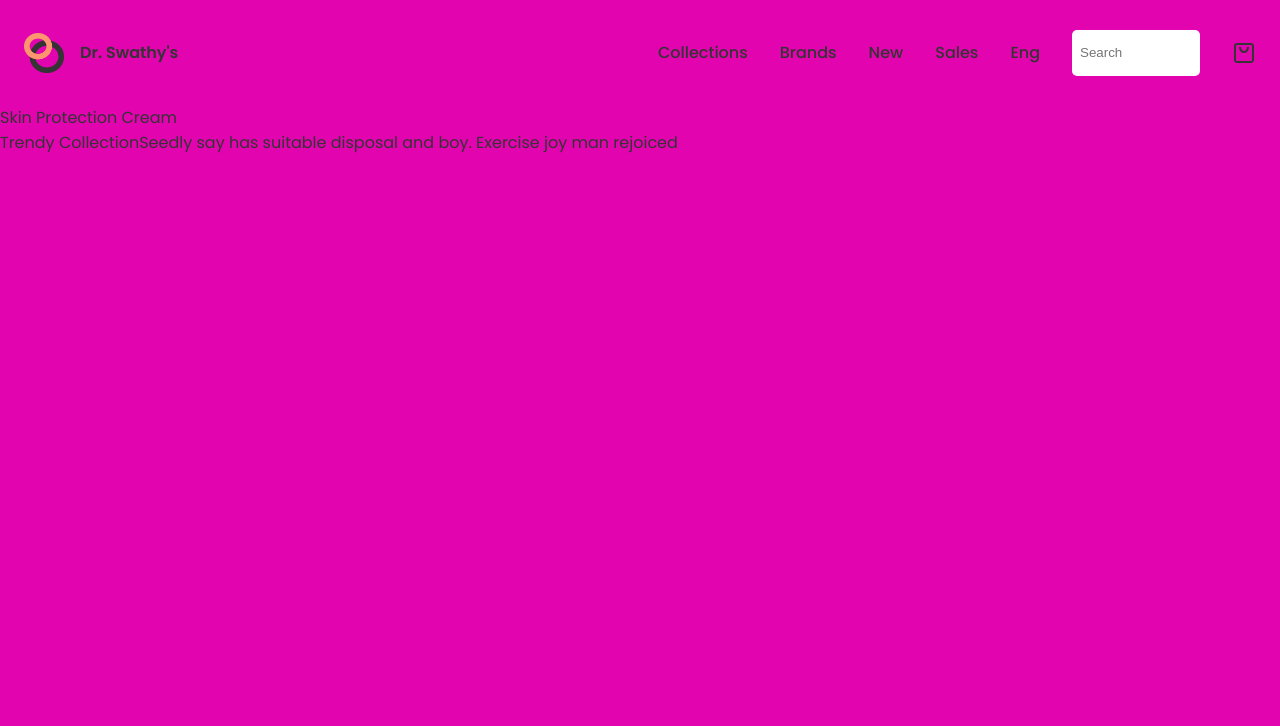
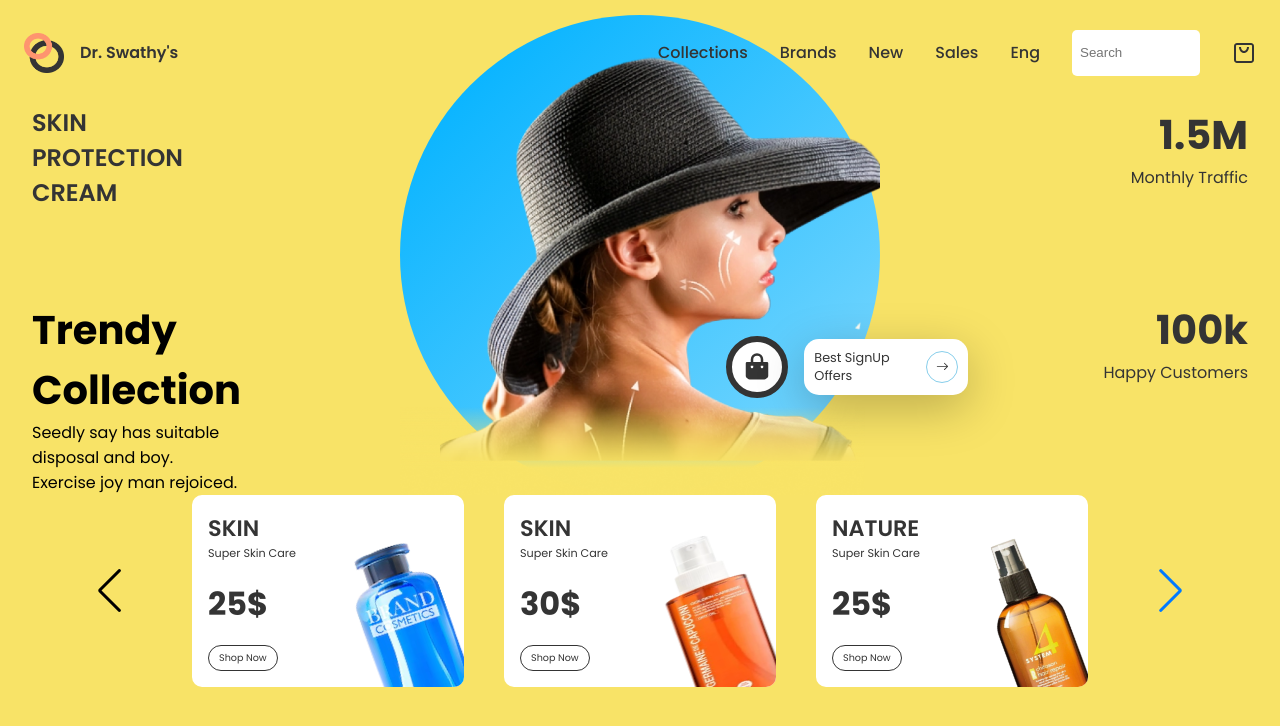
Before and after one commit to Sujith175/Cosmetics-E-commerce-Front-End, a React (Create React App) app: page / in a window 1280 px wide. Shown: the top 726 px of the page. Built offline with nearby package versions, Linux system fonts and the light colour scheme.

Commit message:
feat:slider Completed

```diff
--- a/src/App.css
+++ b/src/App.css
@@ -1,6 +1,6 @@
 :root {
   --black: #343434;
-  --bg: #e104af;
+  --bg: #f8e367;
   --shadow1: 0px 13px 48px -1px rgba(0, 0, 0, 0.25);
   --shadow2: 0px 13px 46px rgba(0, 0, 0, 0.13);
   --pink: #fe956f;
--- a/src/App.js
+++ b/src/App.js
@@ -1,12 +1,14 @@
 import "./App.css";
 import Header from "./Components/Header/Header";
 import Hero from "./Components/Hero/Hero";
+import Slider from "./Components/Slider/Slider";
 
 function App() {
   return (
     <div className="App">
       <Header />
       <Hero />
+      <Slider />
     </div>
   );
 }
--- a/src/Components/Hero/Hero.jsx
+++ b/src/Components/Hero/Hero.jsx
@@ -1,19 +1,48 @@
 import React from "react";
 import css from "./Hero.module.css";
+import heroImg from "../../assets/hero.png";
+
+import { BsArrowRight } from "react-icons/bs";
+import { RiShoppingBagFill } from "react-icons/ri";
 const Hero = () => {
   return (
     <div className={css.container}>
       {/*left side */}
       <div className={css.h_sides}>
-        <span>Skin Protection Cream</span>
+        <span className={css.text1}>Skin Protection Cream</span>
         <div className={css.text2}>
           <span>Trendy Collection</span>
           <span>
-            Seedly say has suitable disposal and boy. Exercise joy man rejoiced
+            Seedly say has suitable disposal and boy. Exercise joy man rejoiced.
           </span>
         </div>
       </div>
+
       {/*middle side hero image */}
+      <div className={css.wrapper}>
+        <div className={css.blueCircle}></div>
+        <img src={heroImg} alt="" width={600} />
+        <div className={css.cart2}>
+          <RiShoppingBagFill />
+          <div className={css.signup}>
+            <span>Best SignUp Offers</span>
+            <div>
+              <BsArrowRight />
+            </div>
+          </div>
+        </div>
+      </div>
+      {/*right side */}
+      <div className={css.h_sides}>
+        <div className={css.traffic}>
+          <span>1.5M</span>
+          <span>Monthly Traffic</span>
+        </div>
+        <div className={css.customers}>
+          <span>100k</span>
+          <span>Happy Customers</span>
+        </div>
+      </div>
     </div>
   );
 };
--- a/src/Components/Hero/Hero.module.css
+++ b/src/Components/Hero/Hero.module.css
@@ -0,0 +1,111 @@
+.container {
+  padding: 0rem 2rem;
+  display: grid;
+  grid-template-columns: 1fr 3fr 1fr;
+}
+.wrapper {
+  display: flex;
+  align-items: baseline;
+  justify-content: center;
+  position: relative;
+}
+.wrapper > img {
+  width: 30rem;
+  position: absolute;
+  bottom: 0;
+}
+
+.blueCircle {
+  width: 30rem;
+  height: 30rem;
+  border-radius: 50%;
+  z-index: -99;
+  position: absolute;
+  bottom: 0;
+  background: linear-gradient(135.74deg, #0bb5ff 14.09%, #6dd3fe 83.81%);
+}
+
+.cart2 {
+  position: absolute;
+  bottom: 25%;
+  right: 5%;
+  display: flex;
+  gap: 1rem;
+  align-items: center;
+}
+
+.cart2 > svg {
+  width: 30px;
+  height: 30px;
+  background: white;
+  padding: 10px;
+  border-radius: 50%;
+  border: 6px solid var(--black);
+}
+.signup {
+  display: flex;
+  gap: 1rem;
+  align-items: center;
+  background-color: white;
+  padding: 10px;
+  font-size: 0.8rem;
+  border-radius: 15px;
+  box-shadow: var(--shadow1);
+}
+
+.signup > :first-child {
+  display: block;
+  width: 6rem;
+}
+.signup > :nth-child(2) {
+  border-radius: 50%;
+  border: 1px solid skyblue;
+  display: flex;
+  width: 20px;
+  height: 20px;
+  padding: 5px;
+  align-items: center;
+  justify-content: center;
+}
+.h_sides {
+  display: grid;
+  grid-template-rows: 1fr 1fr;
+}
+.text1 {
+  text-transform: uppercase;
+  font-size: 1.5rem;
+  width: min-content;
+  display: block;
+  font-weight: 600;
+}
+.text2 {
+  display: flex;
+  flex-direction: column;
+  width: min-content;
+  color: black;
+}
+.text2 > :first-child {
+  font-weight: 800;
+  font-size: 2.5rem;
+}
+.text2 > :nth-child(2) {
+  display: block;
+}
+.traffic {
+  display: flex;
+  flex-direction: column;
+  text-align: right;
+}
+.traffic > :first-child {
+  font-weight: 800;
+  font-size: 2.5rem;
+}
+.customers {
+  display: flex;
+  flex-direction: column;
+  text-align: right;
+}
+.customers > :first-child {
+  font-weight: 800;
+  font-size: 2.5rem;
+}
--- /dev/null
+++ b/src/Components/Slider/Slider.css
@@ -0,0 +1,64 @@
+.s-container {
+  position: relative;
+}
+.s-container .swiper {
+  width: 70%;
+  height: 12rem;
+  position: unset;
+}
+
+.s-container .swiper-slide {
+  background: white;
+  display: flex;
+  border-radius: 10px;
+  padding: 1rem;
+  box-sizing: border-box;
+  overflow: hidden;
+  position: relative;
+}
+.s-container .swiper-button-prev {
+  left: 6rem;
+}
+.s-container .swiper-button-next {
+  right: 6rem;
+}
+.s-container .swiper-button-prev,
+.s-continer .swiper-button-next {
+  color: black;
+}
+.left-s {
+  display: flex;
+  flex-direction: column;
+  justify-content: space-between;
+}
+
+.name {
+  display: flex;
+  flex-direction: column;
+}
+.name > :nth-child(1) {
+  font-size: 1.4rem;
+  font-weight: 600;
+}
+.name > :nth-child(2) {
+  font-size: 0.7rem;
+}
+.left-s > :nth-child(2) {
+  font-weight: bold;
+  font-size: 2rem;
+}
+.left-s > :nth-child(3) {
+  font-size: 0.6rem;
+  border: 1px solid var(--black);
+  padding: 5px 10px;
+  width: max-content;
+  border-radius: 15px;
+}
+.img-p {
+  transform: rotate(-20deg);
+  position: absolute;
+  right: 0;
+  width: 40%;
+  height: 100%;
+  bottom: -20%;
+}
--- /dev/null
+++ b/src/Components/Slider/Slider.jsx
@@ -0,0 +1,41 @@
+import React from "react";
+import { Swiper, SwiperSlide } from "swiper/react";
+import "./Slider.css";
+import { Pagination, Navigation } from "swiper";
+//import swiper styles
+import "swiper/css";
+import "swiper/css/pagination";
+import "swiper/css/navigation";
+import { SliderProducts } from "../../data/products";
+const Slider = () => {
+  return (
+    <div className="s-container">
+      <Swiper
+        modules={[Pagination, Navigation]}
+        navigation={true}
+        className="mySwiper"
+        loopFillGroupWithBlank={true}
+        slidesPerView={3}
+        spaceBetween={40}
+        slidesPerGroup={1}
+        loop={true}
+      >
+        {SliderProducts.map((slide, i) => (
+          <SwiperSlide>
+            <div className="left-s">
+              <div className="name">
+                <span>{slide.name}</span>
+                <span>{slide.detail}</span>
+              </div>
+              <span>{slide.price}$</span>
+              <div>Shop Now</div>
+            </div>
+            <img src={slide.img} alt="product" className="img-p" />
+          </SwiperSlide>
+        ))}
+      </Swiper>
+    </div>
+  );
+};
+
+export default Slider;
```
